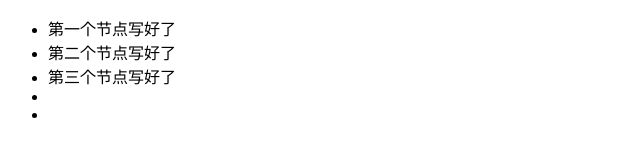
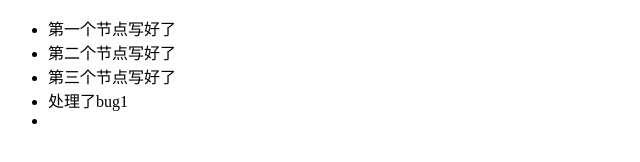
Before and after one commit to lwy2022/lwy, a plain HTML site: page index.html in a window 1280 px wide. Shown: the whole page, without its empty margins (0-640 px from the left). Drawn offline with Linux system fonts and the light colour scheme.

Commit message:
bug1-solve!

```diff
--- a/index.html
+++ b/index.html
@@ -12,7 +12,7 @@
     <li>第一个节点写好了</li>
     <li>第二个节点写好了</li>
     <li>第三个节点写好了</li>
-    <li></li>
+    <li>处理了bug1</li>
     <li></li>
   </ul>
 </body>
```
